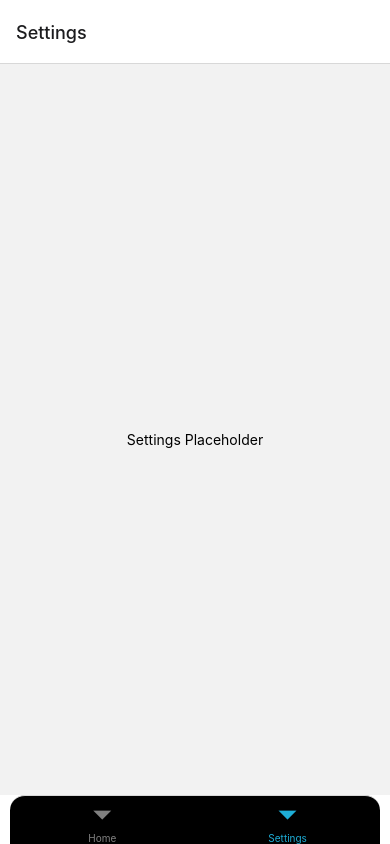
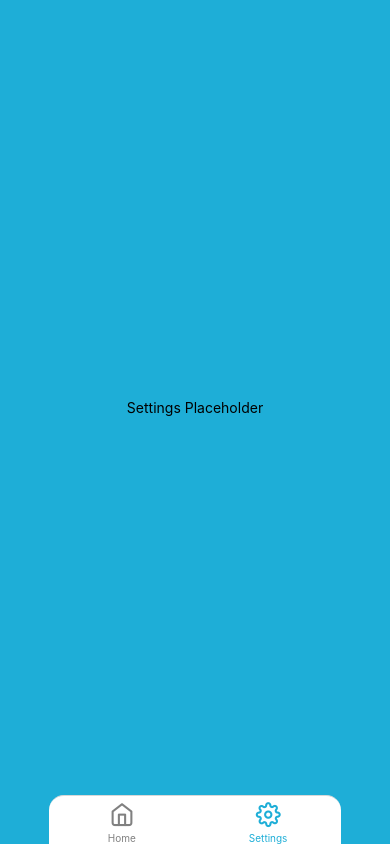
Before and after one commit to dekaratas/MoodFlow, a React Native app in the folder moodflow/: screen /Settings in a window 390 px wide. Built offline with nearby package versions, Linux system fonts and the light colour scheme.

Commit message:
feat: basic bottomNav done

```diff
--- a/moodflow/App.tsx
+++ b/moodflow/App.tsx
@@ -2,7 +2,7 @@ import { Feather } from '@expo/vector-icons';
 import { createBottomTabNavigator } from '@react-navigation/bottom-tabs';
 import { NavigationContainer } from '@react-navigation/native';
 import { StatusBar } from 'expo-status-bar';
-// import { StyleSheet } from 'react-native';
+import { View, StyleSheet } from 'react-native';
 
 import Home from './screens/Home/Home';
 import Settings from './screens/Settings/Settings';
@@ -10,9 +10,10 @@ import Settings from './screens/Settings/Settings';
 const Tab = createBottomTabNavigator();
 
 const CustomScreenOptions = {
+  headerShown: false,
   tabBarStyle: {
-    width: '95%',
-    backgroundColor: 'black',
+    width: '75%',
+    backgroundColor: 'white',
     alignSelf: 'center',
     borderTopLeftRadius: 15,
     borderTopRightRadius: 15,
@@ -23,21 +24,37 @@ const CustomScreenOptions = {
 
 export default function App() {
   return (
-    <NavigationContainer>
-      <Tab.Navigator screenOptions={CustomScreenOptions}>
-        <Tab.Screen name="Home" component={Home} />
-        <Tab.Screen name="Settings" component={Settings} />
-      </Tab.Navigator>
-      <StatusBar style="auto" backgroundColor="#ffffff" />
-    </NavigationContainer>
+    <View style={styles.container}>
+      <NavigationContainer>
+        <Tab.Navigator screenOptions={CustomScreenOptions}>
+          <Tab.Screen
+            name="Home"
+            component={Home}
+            options={{
+              tabBarIcon: ({ color, size }) => (
+                <Feather name="home" size={size} color={color} />
+              ),
+            }}
+          />
+          <Tab.Screen
+            name="Settings"
+            component={Settings}
+            options={{
+              tabBarIcon: ({ color, size }) => (
+                <Feather name="settings" size={size} color={color} />
+              ),
+            }}
+          />
+        </Tab.Navigator>
+        <StatusBar style="auto" backgroundColor="#ffffff" />
+      </NavigationContainer>
+    </View>
   );
 }
 
-// const styles = StyleSheet.create({
-//   container: {
-//     flex: 1,
-//     backgroundColor: '#1EAED7',
-//     alignItems: 'center',
-//     justifyContent: 'center',
-//   },
-// });
+const styles = StyleSheet.create({
+  container: {
+    flex: 1,
+    backgroundColor: '#1EAED7',
+  },
+});
--- a/moodflow/screens/Settings/styles.ts
+++ b/moodflow/screens/Settings/styles.ts
@@ -6,6 +6,7 @@ const styles = StyleSheet.create({
     justifyContent: 'center',
     alignItems: 'center',
     paddingTop: 20,
+    backgroundColor: '#1EAED7',
   },
 });
 
```
